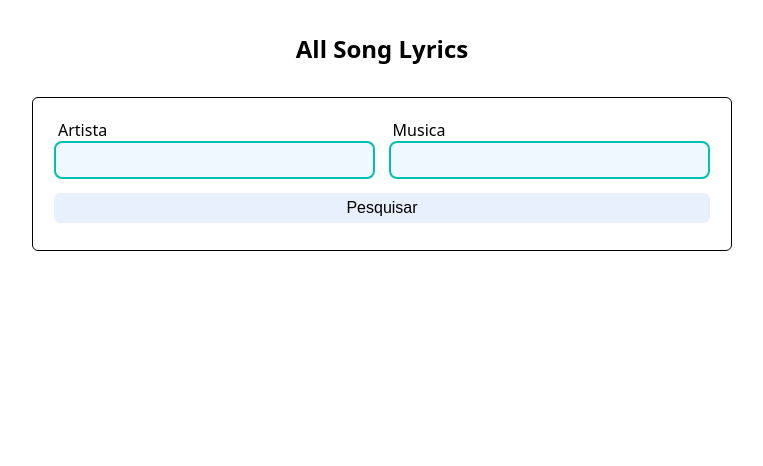
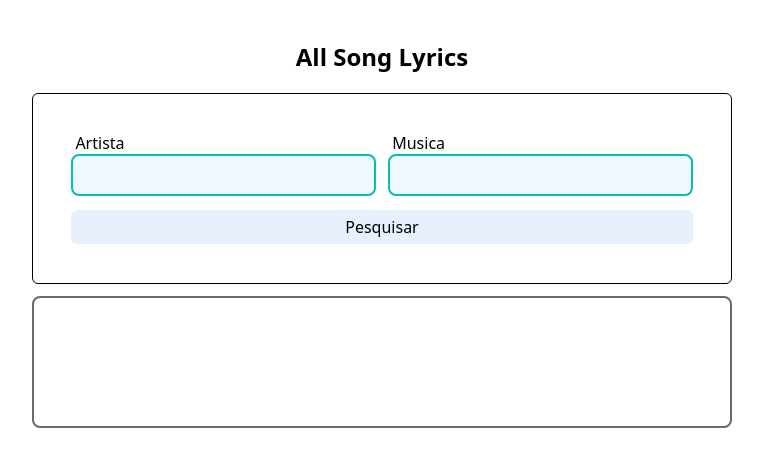
Before and after one commit to VictorGabr1el/AllSongLyrics, a plain HTML site: page index.html in a window 1280 px wide. Shown: the whole page, without its empty margins (258-1021 px from the left). Drawn offline with Linux system fonts and the light colour scheme.

Commit message:
ajustes css e js

```diff
--- a/index.html
+++ b/index.html
@@ -16,7 +16,6 @@
         </h4>
     </header>
     <main>
-        <div>
         <form onsubmit="Search(event)">
             <div class="div_flex">
                 <div class="div_form">
@@ -44,7 +43,7 @@
         </section>
         </div>
         <div>
-        </div>
+
     </main>
     <script src="script.js"></script>
 </body>
--- a/script.js
+++ b/script.js
@@ -11,7 +11,7 @@ async function Search(event) {
     `https://api.vagalume.com.br/search.php?art=${artista}&mus=${musica}`
   ).then((res) => res.json());
 
-  if (response.type === "notfound") {
+  if (response.type === "notfound" || response.type === "song_notfound") {
     return (showLyric.innerText = "musica não encontrada");
   }
   console.log(response);
--- a/style.css
+++ b/style.css
@@ -1,12 +1,23 @@
-body {
-  width: 700px;
-  margin-inline: auto;
+* {
+  padding: 0;
+  box-sizing: border-box;
   font-family: system-ui;
+  margin: 0;
 }
 
+::-webkit-scrollbar {
+  display: none;
+}
+main {
+  width: 100vw;
+  display: flex;
+  flex-direction: column;
+  align-items: center;
+}
 header {
   margin-inline: auto;
-  width: max-content;
+  text-align: center;
+  margin: 40px 0 20px 0;
 }
 
 .title {
@@ -15,10 +26,20 @@ header {
 
 form {
   border: solid 1px;
-  height: 110px;
   margin-bottom: 12px;
   border-radius: 6px;
   padding: 3%;
+  width: 100%;
+  max-width: 700px;
+  margin-inline: auto;
+}
+
+section {
+  border: solid 2px #6a6a6a;
+  padding: 5%;
+  border-radius: 8px;
+  max-width: 700px;
+  width: 100%;
 }
 
 .div_flex {
```
Lines whose indentation alone changed are shown as unchanged.
